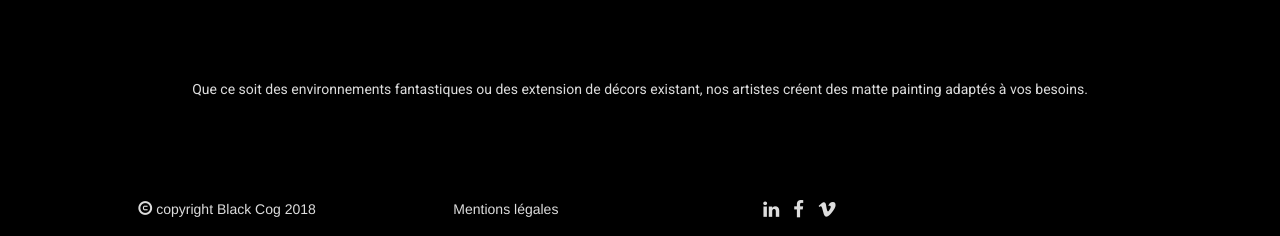
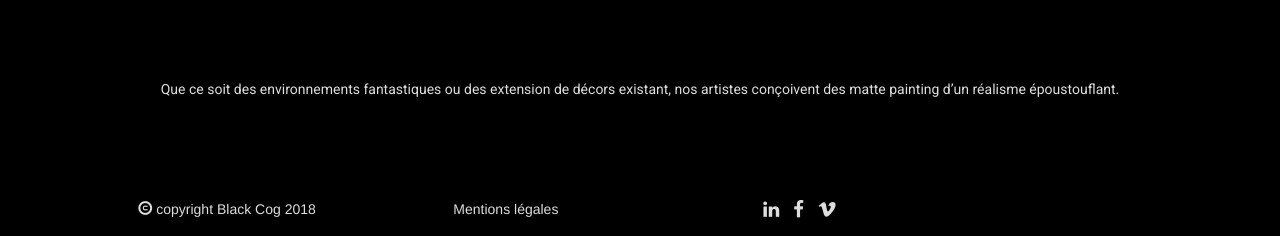
Before and after one commit to christiansen-merel/bookish-fortnight, a Jekyll site: the page built from fr/matte-painting.html, in a window 1280 px wide. Shown: the part 857-1093 px from the top of the page. Built offline with Jekyll 4.4.1, drawn with Linux system fonts in a browser that asks for light colours; nearby versions of some CDN libraries; library files that are not in the unit come from our copies.

Commit message:
Update matte-painting.html

```diff
--- a/fr/matte-painting.html
+++ b/fr/matte-painting.html
@@ -13,5 +13,6 @@ precedent: models3d
 suivant: decors-numeriques
 ---
 
-<p>Que ce soit des environnements fantastiques ou des extension de décors existant, nos artistes créent des matte painting adaptés
-  à vos besoins.</p>
+<p>Que ce soit des environnements fantastiques ou des extension de décors existant, nos artistes
+  conçoivent des matte painting d’un réalisme époustouflant.
+</p>
```
